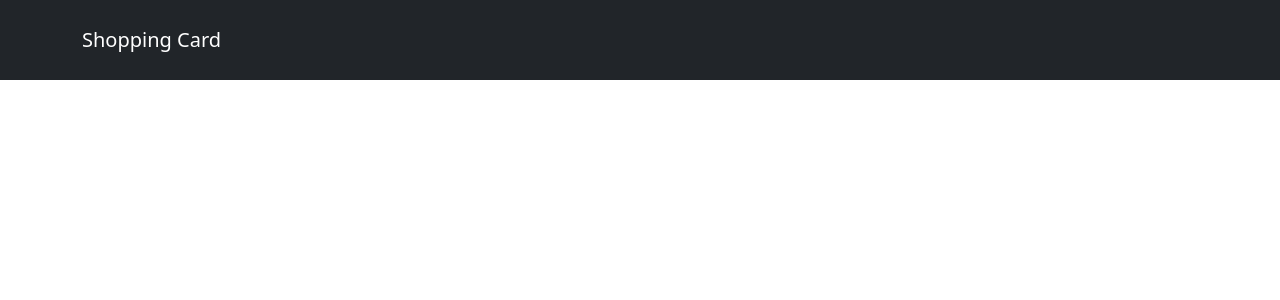
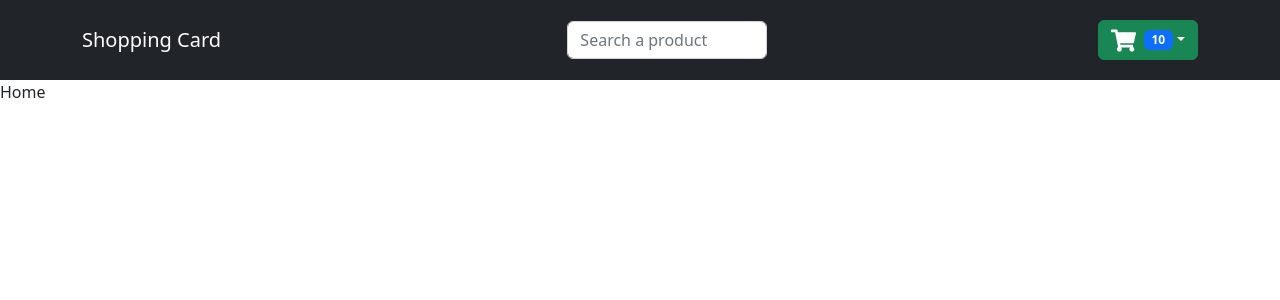
Before and after one commit to brs14shn/react-context-ap--shopping-card, a React (Create React App) app: page / in a window 1280 px wide. Shown: the top 300 px of the page. Built offline with nearby package versions, Linux system fonts and the light colour scheme.

Commit message:
home && card pages created and Router added

```diff
--- a/package.json
+++ b/package.json
@@ -10,6 +10,8 @@
     "react": "^18.2.0",
     "react-bootstrap": "^2.4.0",
     "react-dom": "^18.2.0",
+    "react-icons": "^4.4.0",
+    "react-router-dom": "^6.3.0",
     "react-scripts": "5.0.1",
     "web-vitals": "^2.1.4"
   },
--- a/src/App.js
+++ b/src/App.js
@@ -1,13 +1,14 @@
 import './App.css';
 import Header from './components/Header';
+import AppRouter from './router/AppRouter';
 
 function App() {
   return (
-    <div className="text-center">
+    <AppRouter className="text-center">
       <Header/>
 
 
-    </div>
+    </AppRouter>
   );
 }
 
--- a/src/components/Header.jsx
+++ b/src/components/Header.jsx
@@ -1,13 +1,43 @@
 import React from "react";
-import { Container, Navbar } from "react-bootstrap";
+import {
+  Container,
+  Dropdown,
+  FormControl,
+  Navbar,
+  Nav,
+  Badge,
+} from "react-bootstrap";
+import DropdownMenu from "react-bootstrap/esm/DropdownMenu";
+import DropdownToggle from "react-bootstrap/esm/DropdownToggle";
+import { FaShoppingCart } from "react-icons/fa";
+import { Link } from "react-router-dom";
 
 const Header = () => {
   return (
     <Navbar bg="dark" variant="dark" style={{ height: 80 }}>
       <Container>
         <Navbar.Brand>
-          <a href="/">Shopping Card</a>
+          {/* <a href="/">Shopping Card</a> */}
+          <Link to="/">Shopping Card</Link>
         </Navbar.Brand>
+        <Navbar.Text className="search">
+          <FormControl
+            style={{ width: 200 }}
+            placeholder="Search a product"
+            className="m-auto"
+          />
+        </Navbar.Text>
+        <Nav>
+          <Dropdown alignRight>
+            <DropdownToggle variant="success">
+              <FaShoppingCart color="white" fontSize="25px" />
+              <Badge className="ms-2">{10}</Badge>
+            </DropdownToggle>
+            <DropdownMenu style={{ minWidth: 370 }}>
+              <span style={{ padding: 10 }}>Card is Empty</span>
+            </DropdownMenu>
+          </Dropdown>
+        </Nav>
       </Container>
     </Navbar>
   );
--- /dev/null
+++ b/src/pages/Card.jsx
@@ -0,0 +1,7 @@
+import React from "react";
+
+const Card = () => {
+  return <div>Card</div>;
+};
+
+export default Card;
--- /dev/null
+++ b/src/pages/Home.jsx
@@ -0,0 +1,7 @@
+import React from "react";
+
+const Home = () => {
+  return <div>Home</div>;
+};
+
+export default Home;
--- /dev/null
+++ b/src/router/AppRouter.jsx
@@ -0,0 +1,19 @@
+import React from "react";
+import { BrowserRouter, Route, Routes } from "react-router-dom";
+import Header from "../components/Header";
+import Card from "../pages/Card";
+import Home from "../pages/Home";
+
+const AppRouter = () => {
+  return (
+    <BrowserRouter>
+      <Header />
+      <Routes>
+        <Route path="/" element={<Home />} />
+        <Route path="card" element={<Card />} />
+      </Routes>
+    </BrowserRouter>
+  );
+};
+
+export default AppRouter;
```
Also changed, not shown: 1 other file (tests, documents, lock files or other folders).
